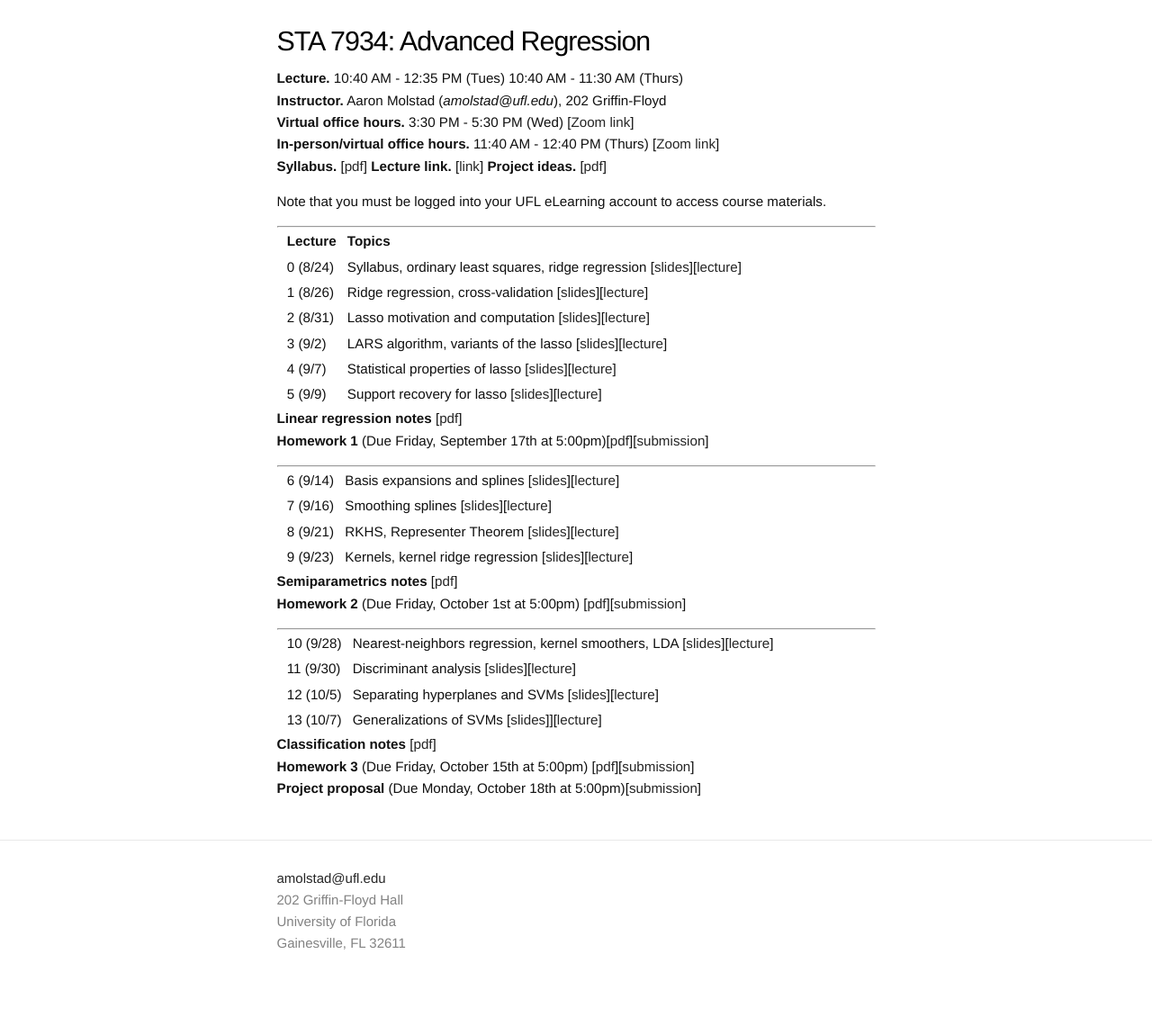
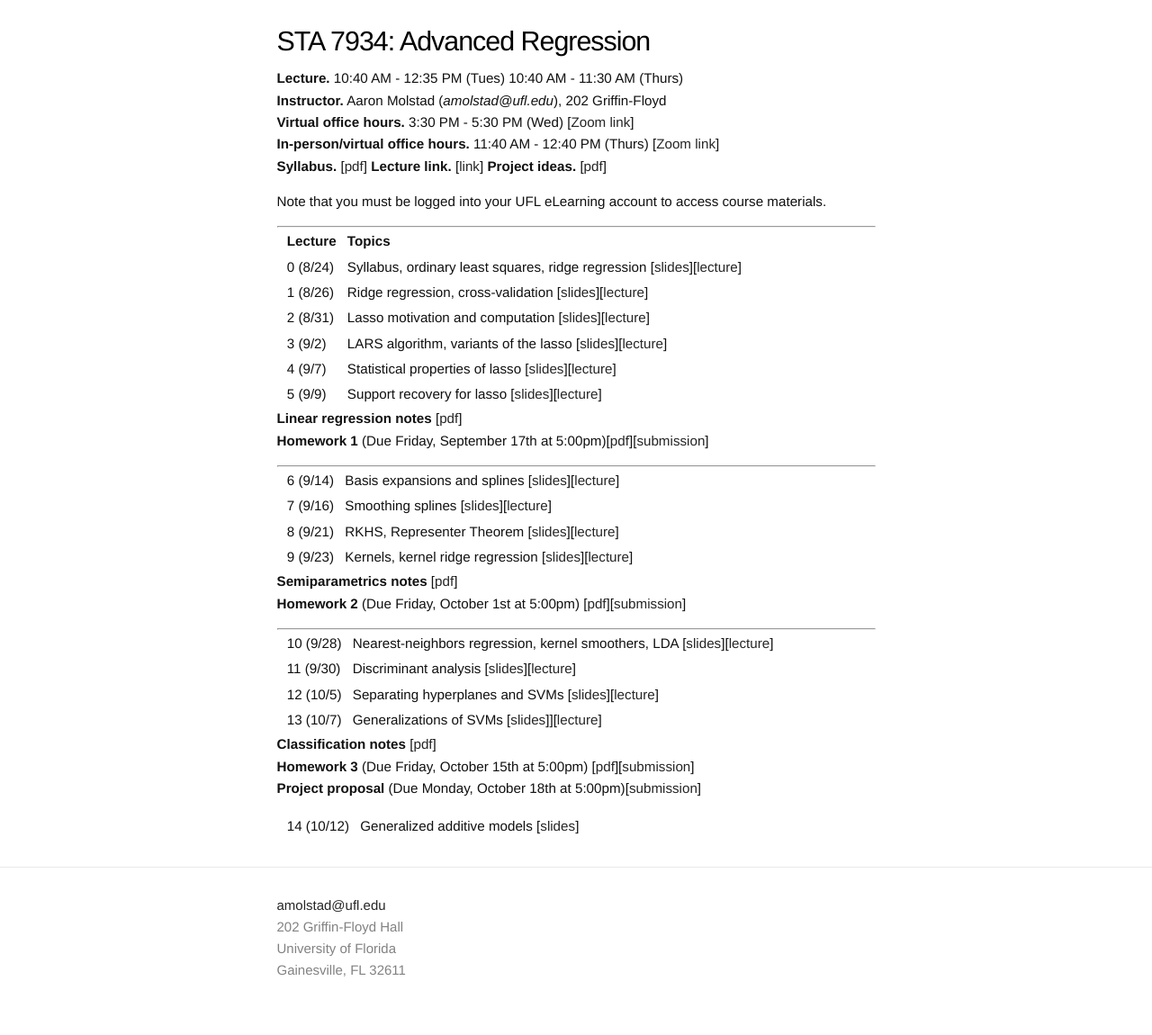
Before and after one commit to ajmolstad/ajmolstad.github.io, a Jekyll site: the page built from F21_STA7934.md, in a window 1280 px wide. Shown: the whole page at 90% size. Built offline with Jekyll 4.4.1, drawn with Linux system fonts in a browser that asks for light colours; before the commit the page ends 1120 px from its top, so only the background shows below that.

Commit message:
Update F21_STA7934.md

```diff
--- a/F21_STA7934.md
+++ b/F21_STA7934.md
@@ -49,3 +49,6 @@ Note that you must be logged into your UFL eLearning account to access course ma
 **Classification notes** [[pdf](https://ufl.instructure.com/files/62960737/download?download_frd=1)]
 **Homework 3** (Due Friday, October 15th at 5:00pm) [[pdf](https://ufl.instructure.com/files/62960728/download?download_frd=1)][[submission](https://ufl.instructure.com/courses/437665/assignments/4907254)]
 **Project proposal** (Due Monday, October 18th at 5:00pm)[[submission](https://ufl.instructure.com/courses/437665/assignments/4907258)]
+
+
+|| 14 (10/12) || Generalized additive models [[slides](https://ufl.instructure.com/files/63018329/download?download_frd=1)] ||
```
